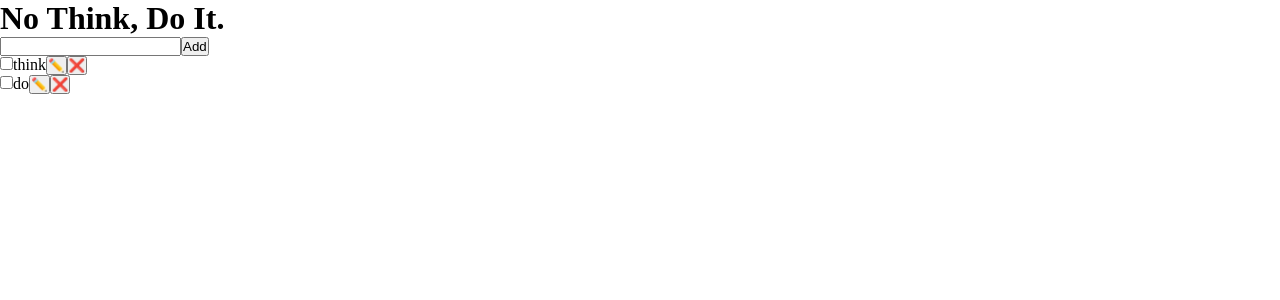
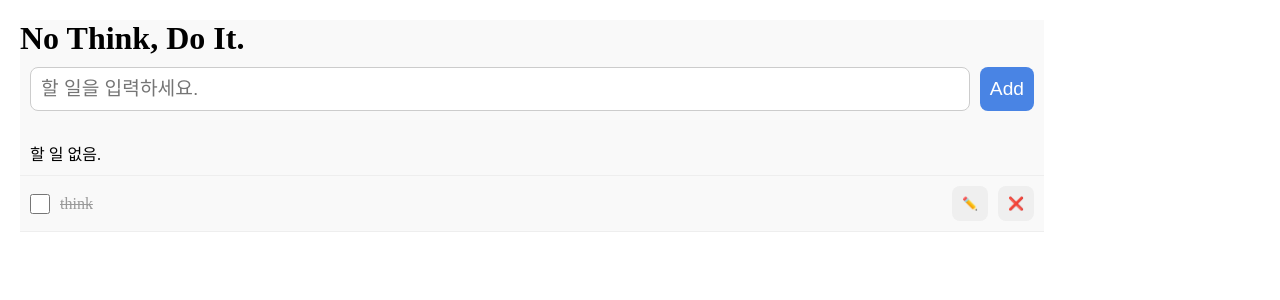
Before and after one commit to esna1032/Programming_React, a React (Vite) app: page / in a window 1280 px wide. Shown: the top 300 px of the page. Built offline with nearby package versions, Linux system fonts and the light colour scheme.

Commit message:
TodoListApp HTML className, todolist.css

```diff
--- a/src/TodoListApp.jsx
+++ b/src/TodoListApp.jsx
@@ -1,25 +1,24 @@
+import './todolist.css'
+
 function TodoListApp() {
     return(
-        <div>
-            <h1>No Think, Do It.</h1>
-            <form>
-                <input type="text"/>
-                <button type="submit">Add</button>
+        <div className="todo">
+            <h1 className="todo__title">No Think, Do It.</h1>
+            <form className="todo__form">
+                <input type="text" placeholder="할 일을 입력하세요." className="todo__input"/>
+                <button type="submit" className="todo__button todo__button--add">Add</button>
             </form>
-            <ul>
-                <li>
-                    <input type="checkbox" id="chk-1"/>
-                    <label htmlFor="chk-1">think</label>
-                    <button>✏️</button>
-                    <button>❌</button>
+            <ul className="todo__list">
+                <li className="todo__item todo__item--empty">
+                    <p>할 일 없음.</p>
+                </li>
+                <li className="todo__item todo__item--complete">
+                    <input type="checkbox" id="chk-1" className="todo__check"/>
+                    <label htmlFor="chk-1" className="todo__label">think</label>
+                    <button className="todo__button todo__button--edit">✏️</button>
+                    <button className="todo__button todo__button--delete">❌</button>
                 </li>
 
-                <li>
-                    <input type="checkbox" id="chk-2"/>
-                    <label htmlFor="chk-2">do</label>
-                    <button>✏️</button>
-                    <button>❌</button>
-                </li>
             </ul>
         </div>
     )
--- /dev/null
+++ b/src/todolist.css
@@ -0,0 +1,62 @@
+.todo {
+    /* width: 80%;
+    min-width: 400px; */
+    width: max(80%, 400px); /* 보통 : 80%, 최소 : 400px */
+    margin: 20px;
+    background-color: #f9f9f9;
+}
+.todo__form{
+    display : flex;
+    margin-bottom: 10px;
+    padding : 10px;
+}
+.todo__input{
+    padding: 10px;
+    font-size: 1.2rem;
+    border: 1px solid #ccc;
+    border-radius: 8px;
+    margin-right: 10px;
+    flex: 1;
+}
+
+.todo__button{
+    padding: 10px;
+    border: none;
+    border-radius: 8px;
+    font-size: 1.2rem;
+    cursor: pointer;
+    color: #fff;
+}
+
+.todo__button--add{
+    background-color: #4984e4;
+}
+
+.todo__item{
+    display: flex;
+    align-items: center;
+    padding: 10px;
+    border-bottom: 1px solid #eee;
+}
+
+.todo__check{
+    width: 20px;
+    height: 20px;
+    cursor: pointer;
+    accent-color: #999;
+}
+.todo__label{
+    margin: 0 10px;
+    flex: 1;
+}
+
+.todo__button--edit,
+.todo__button--delete{
+    font-size: 0.8rem;
+    margin-left: 10px;
+}
+
+.todo__item--complete > .todo__label{
+    text-decoration: line-through;
+    color: #999;
+}
```
